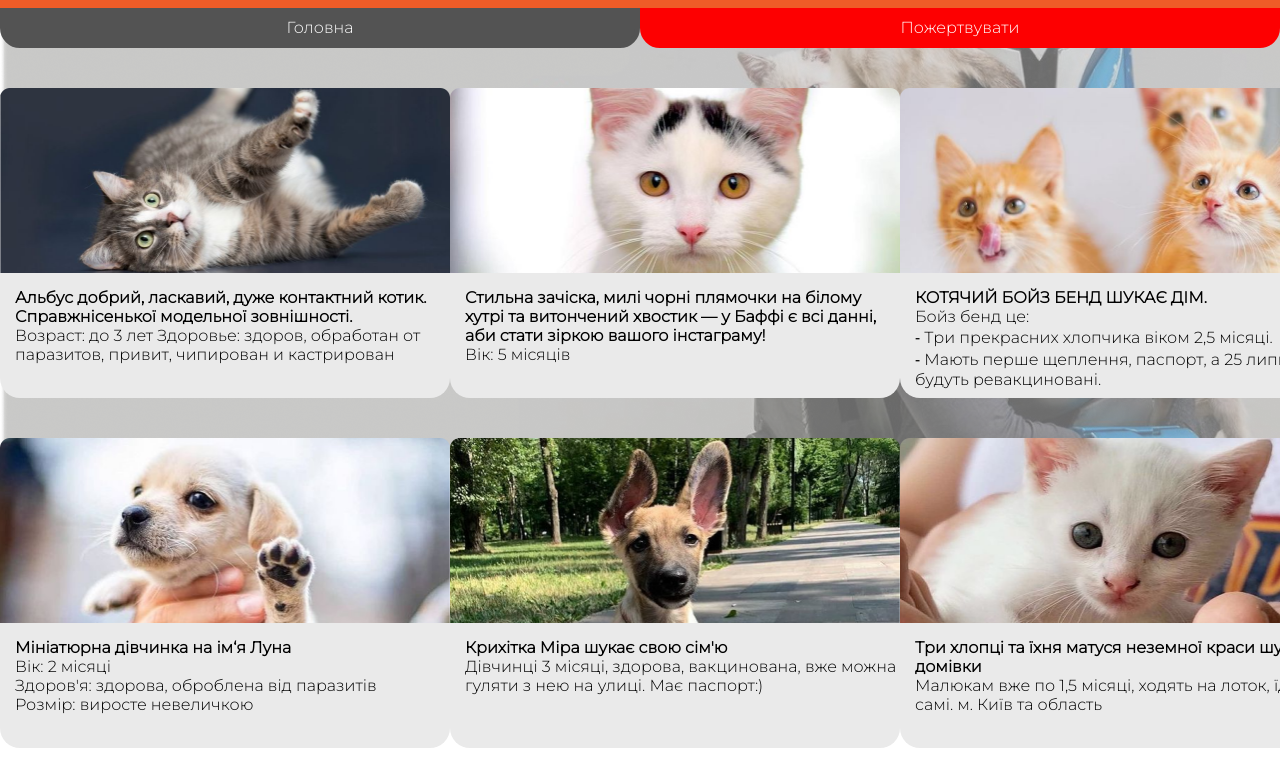
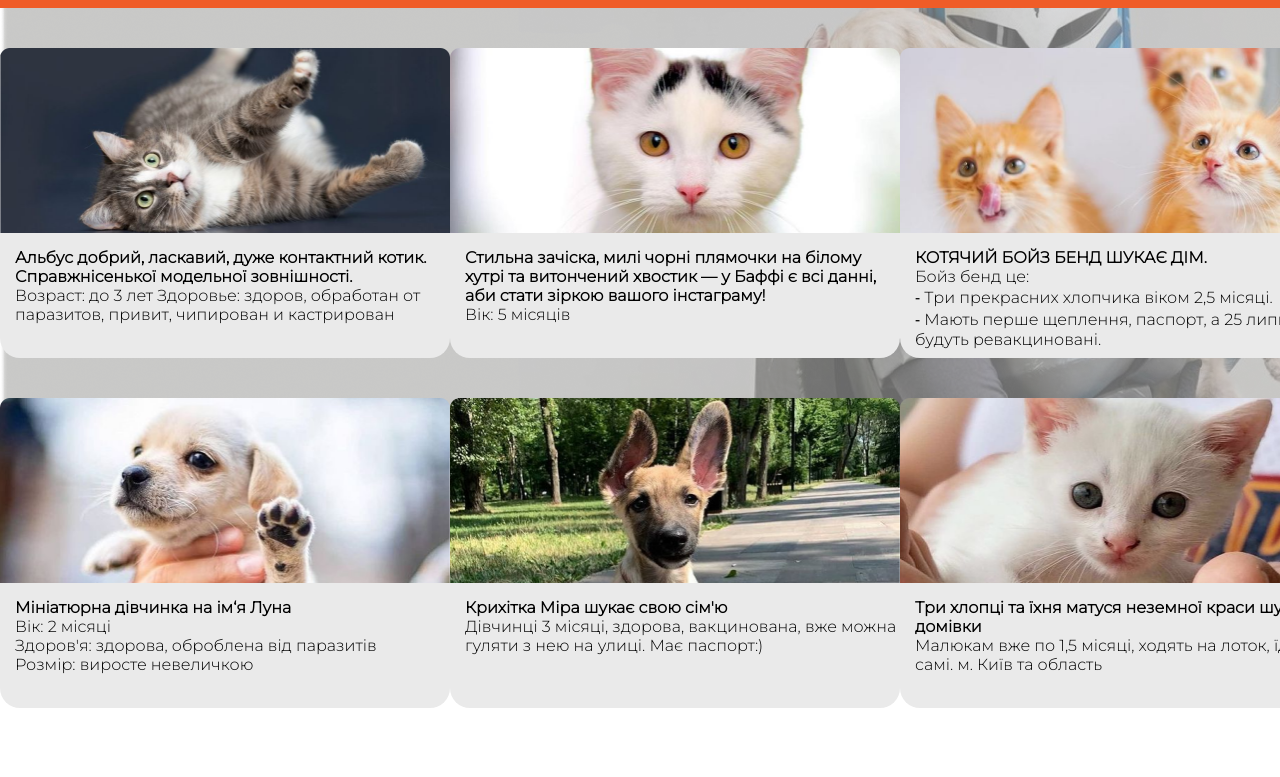
Before and after one commit to Alice932/charity, a plain HTML site: page index.html in a window 1280 px wide. Shown: the part 112-889 px from the top of the page. Drawn offline with Linux system fonts and the light colour scheme.

Commit message:
Delete buttons

```diff
--- a/index.html
+++ b/index.html
@@ -180,11 +180,7 @@
 			<div class="heart"> </div>
 		</div>
 	</header>
-	<div class="buttons">
-		<a href="#" class="mainButton"> Головна </a>
 
-		<a href="donate.html" class="donateButton"> Пожертвувати </a>
-	</div>
 
 	<main>
 
```
